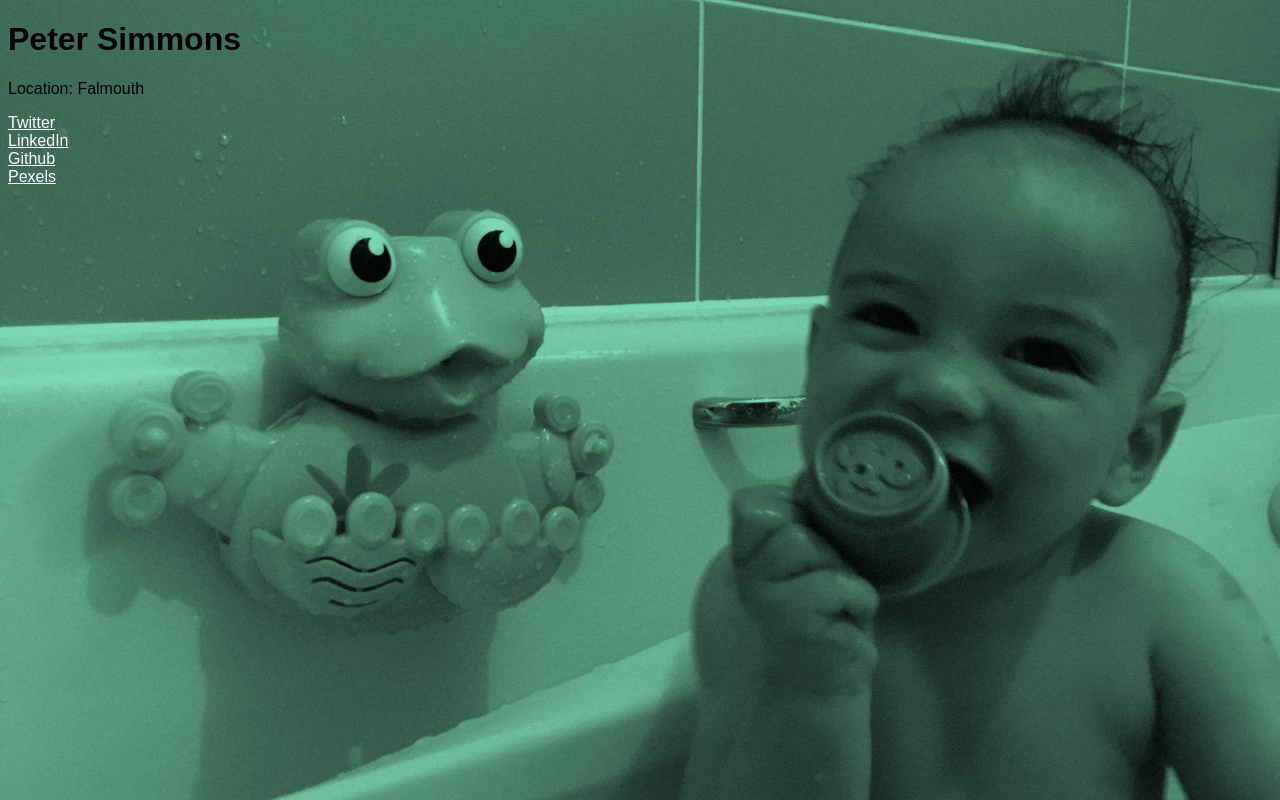
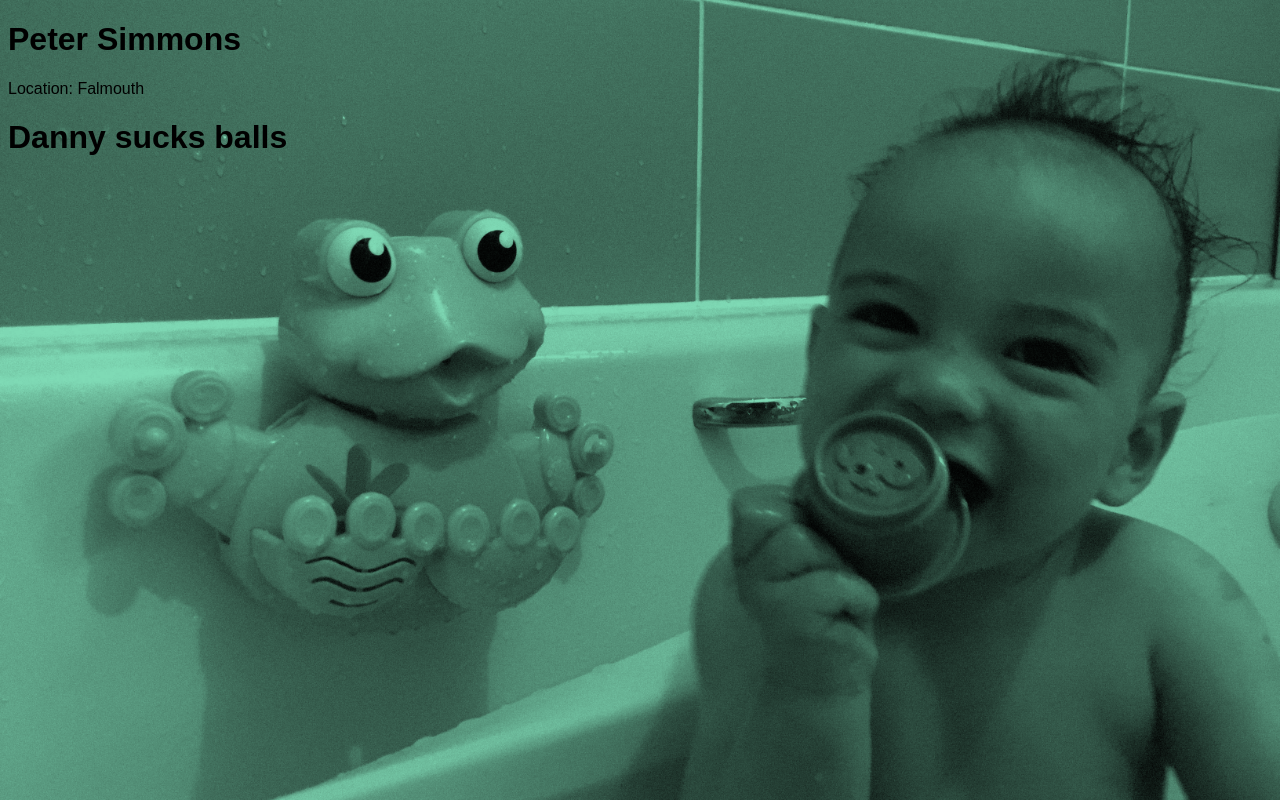
Before and after one commit to peterorpete/peterorpete.github.io, a plain HTML site: page index.html in a window 1280 px wide. Drawn offline with Linux system fonts and the light colour scheme.

Commit message:
updated copy

```diff
--- a/index.html
+++ b/index.html
@@ -16,12 +16,7 @@
   <main>
   </main>
   <footer>
-    <ul>
-      <li><a href="https://twitter.com/peterorpete">Twitter</a></li>
-      <li><a href="https://www.linkedin.com/in/PeterThomasSimmons">LinkedIn</a></li>
-      <li><a href="http://peterorpete.github.io/">Github</a></li>
-      <li><a href="https://www.pexels.com/u/peterorpete/">Pexels</a></li>
-    </ul>
+    <H1>Danny sucks balls</h1>
   </footer>
 </div>
 </body>
```
